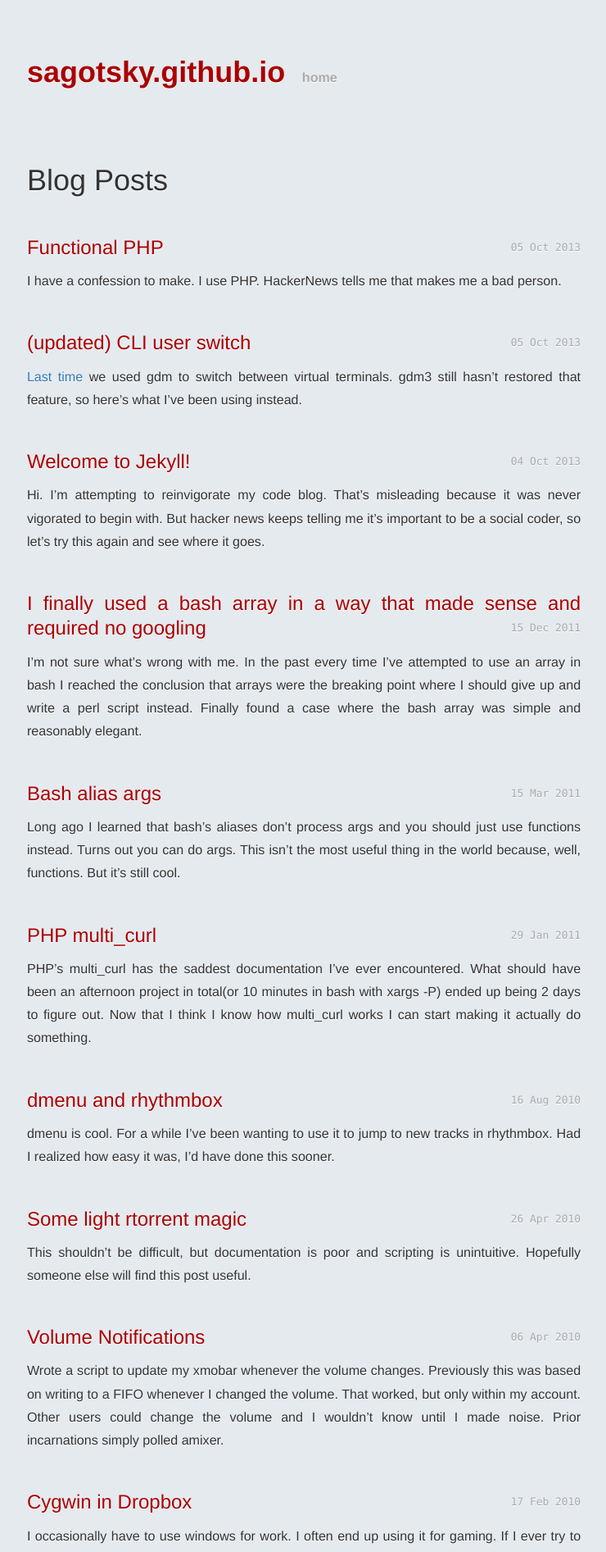
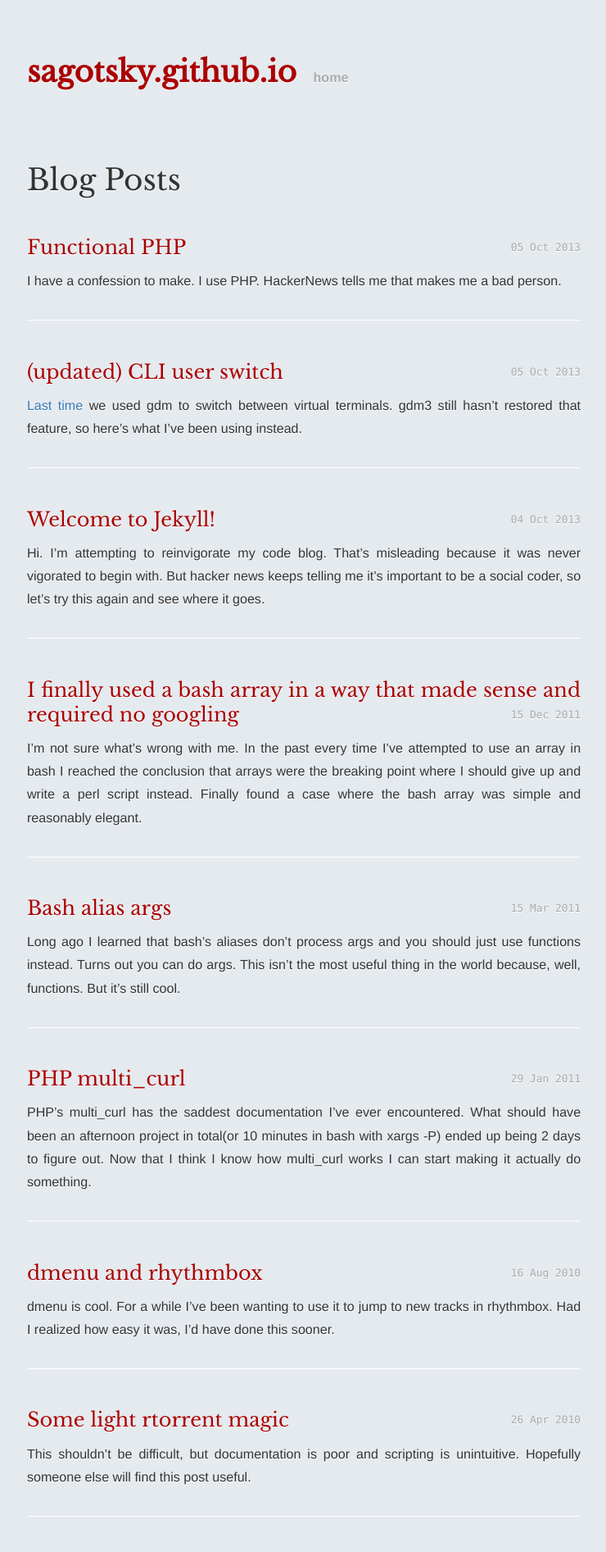
Before and after one commit to sagotsky/sagotsky.github.io, a Jekyll site: the page built from index.html, in a window 1280 px wide. Shown: the top 1893 px of the page at 82% size, without its empty margins (269-1009 px from the left). Built offline with Jekyll 4.4.1, drawn with Linux system fonts in a browser that asks for light colours; nearby versions of some CDN libraries; Markdown is read by kramdown in place of the engine named in the settings.

Commit message:
css finishing touches

```diff
--- a/_layouts/default.html
+++ b/_layouts/default.html
@@ -6,6 +6,7 @@
         <title>{{ page.title }}</title>
         <meta name="viewport" content="width=device-width">
         <link rel="alternate" type="application/rss+xml" title="{{ site.name }}" href="{{ site.url }}/feed.xml">
+        <link href='http://fonts.googleapis.com/css?family=Libre+Baskerville' rel='stylesheet' type='text/css'>
 
         <!-- jekyll -->
         <link rel="stylesheet" href="/css/syntax.css">
--- a/css/sagotsky.css
+++ b/css/sagotsky.css
@@ -22,9 +22,18 @@
   margin: 3em 0;
 }
 
+ul.posts>li.post {
+  border-bottom: 1px white solid;
+  padding-bottom: 1.5em;
+}
+
 .post pre {
   box-shadow: 0 0 15px rgba(10,10,10, .05) inset,
               1em 1em 15px rgba(0,0,0, .1);
   padding: 1em;
   border-color: #ccc;
 }
+
+h1,h2,h3,h4,h5,h6,a.title {
+  font-family: 'Libre Baskerville', serif;
+}
```
